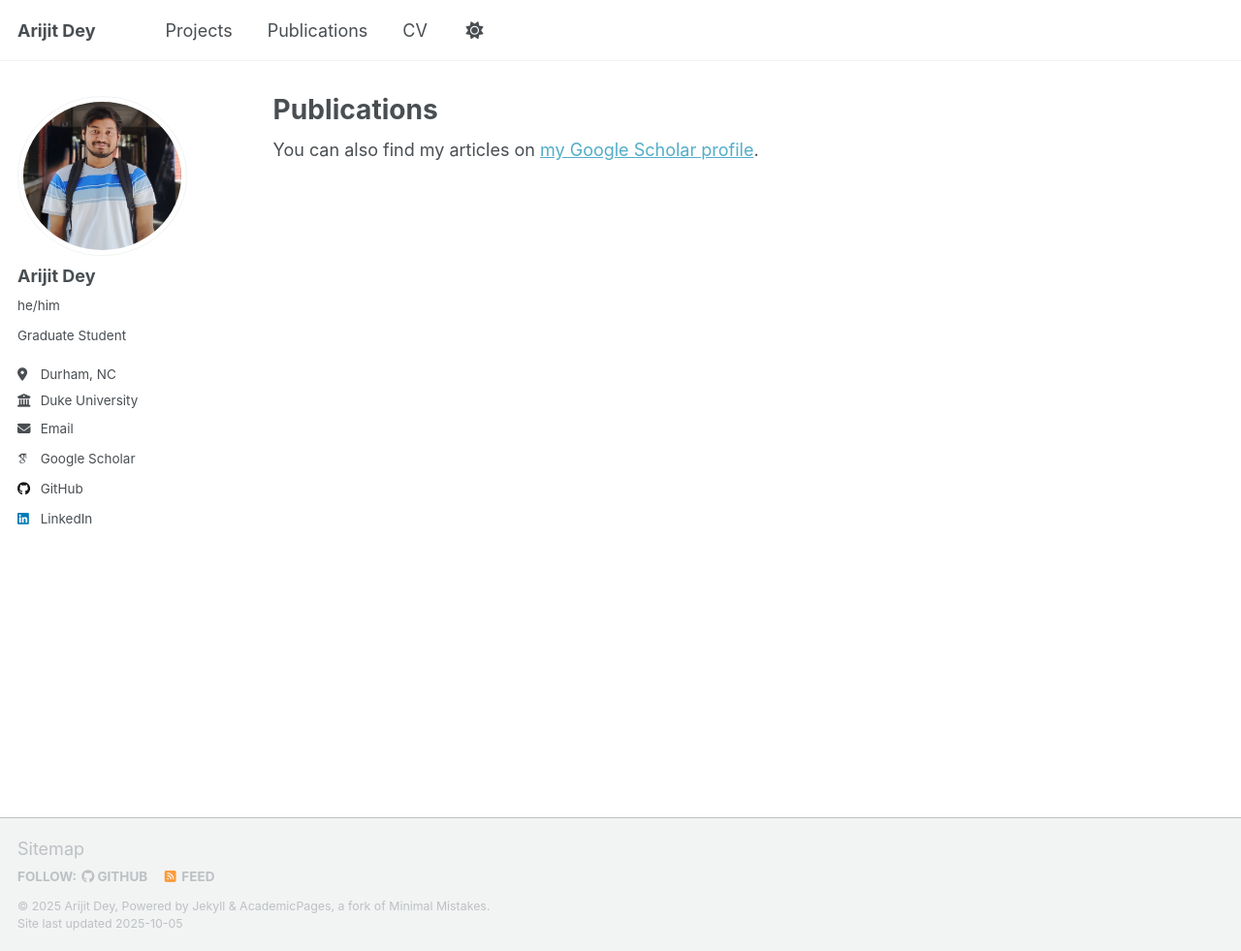
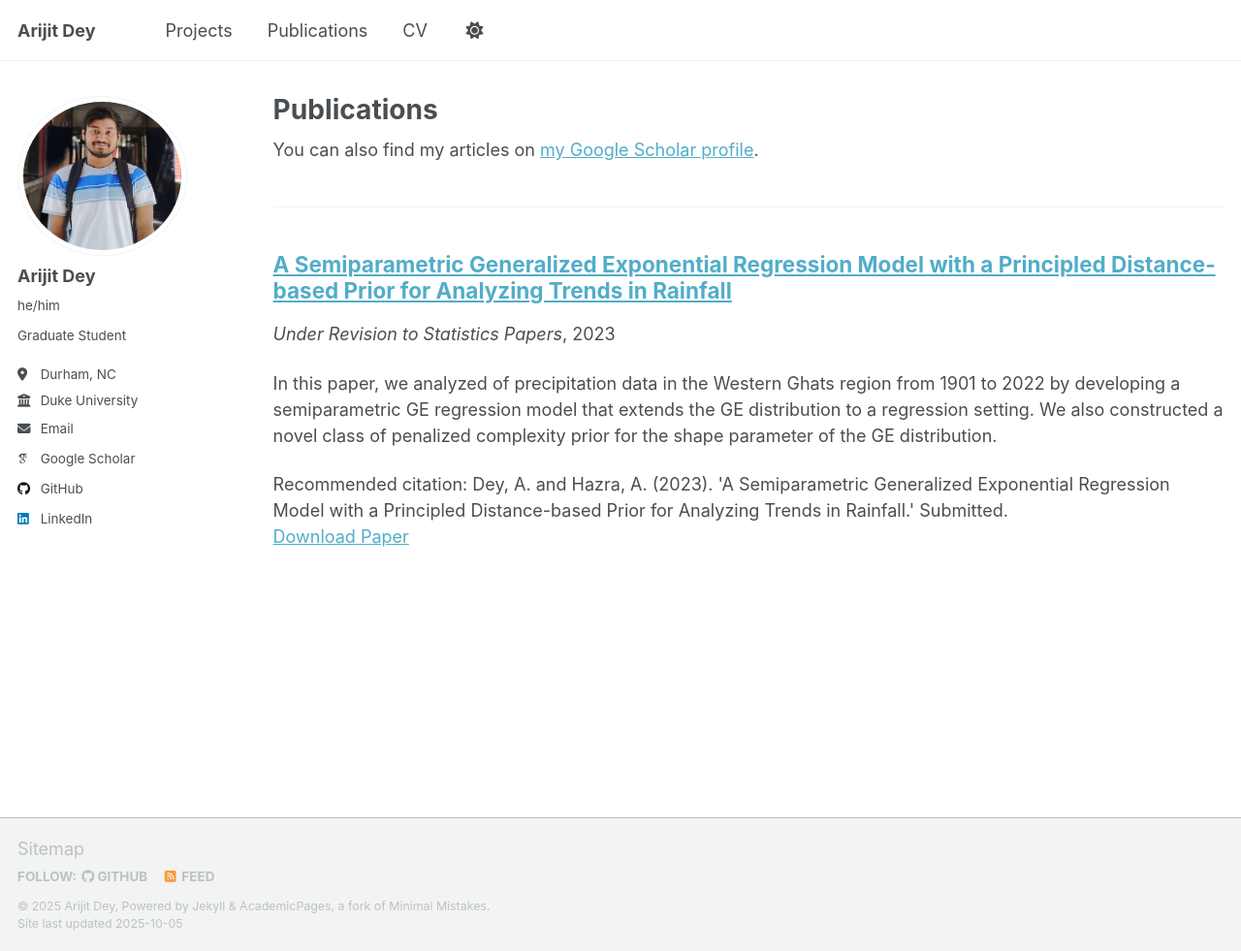
Before and after one commit to arijitdey22/arijitdey22.github.io, a Jekyll site: the page built from _pages/publications.html, in a window 1280 px wide and 981 px high. Shown: the whole window at 97% size. Built offline with Jekyll 4.4.1, drawn with Linux system fonts in a browser that asks for light colours; some web fonts are replaced; a script that is not in the unit is left out.

Commit message:
Update Semiparametric_GE_PC_Prior.md

```diff
--- a/_publications/Semiparametric_GE_PC_Prior.md
+++ b/_publications/Semiparametric_GE_PC_Prior.md
@@ -1,7 +1,7 @@
 ---
 title: "A Semiparametric Generalized Exponential Regression Model with a Principled Distance-based Prior for Analyzing Trends in Rainfall"
 collection: publications
-categories: [under-review]
+categories: [submitted]
 permalink: /publications/Semiparametric_GE_PC_Prior
 excerpt: "In this paper, we analyzed of precipitation data in the Western Ghats region from 1901 to 2022 by developing a semiparametric GE regression model that extends the GE distribution to a regression setting.
 We also constructed a novel class of penalized complexity prior for the shape parameter of the GE distribution."
```
